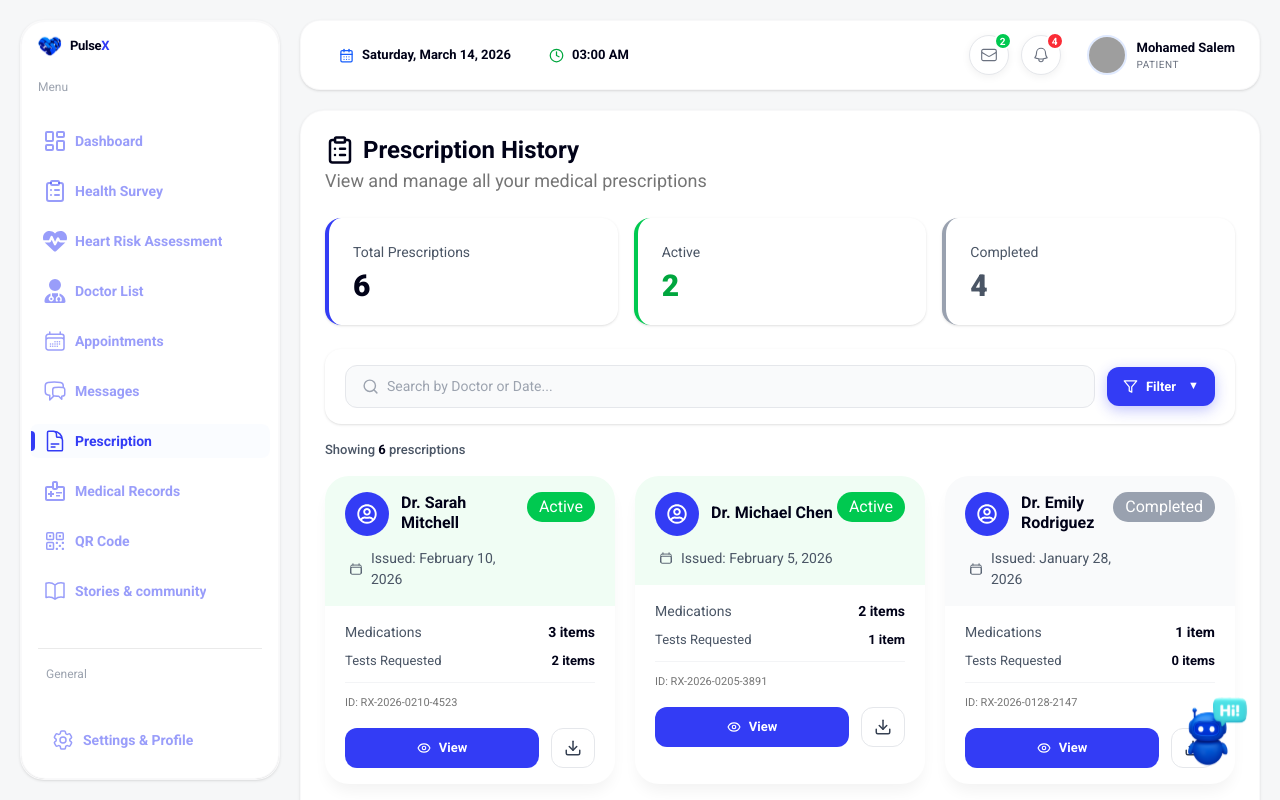
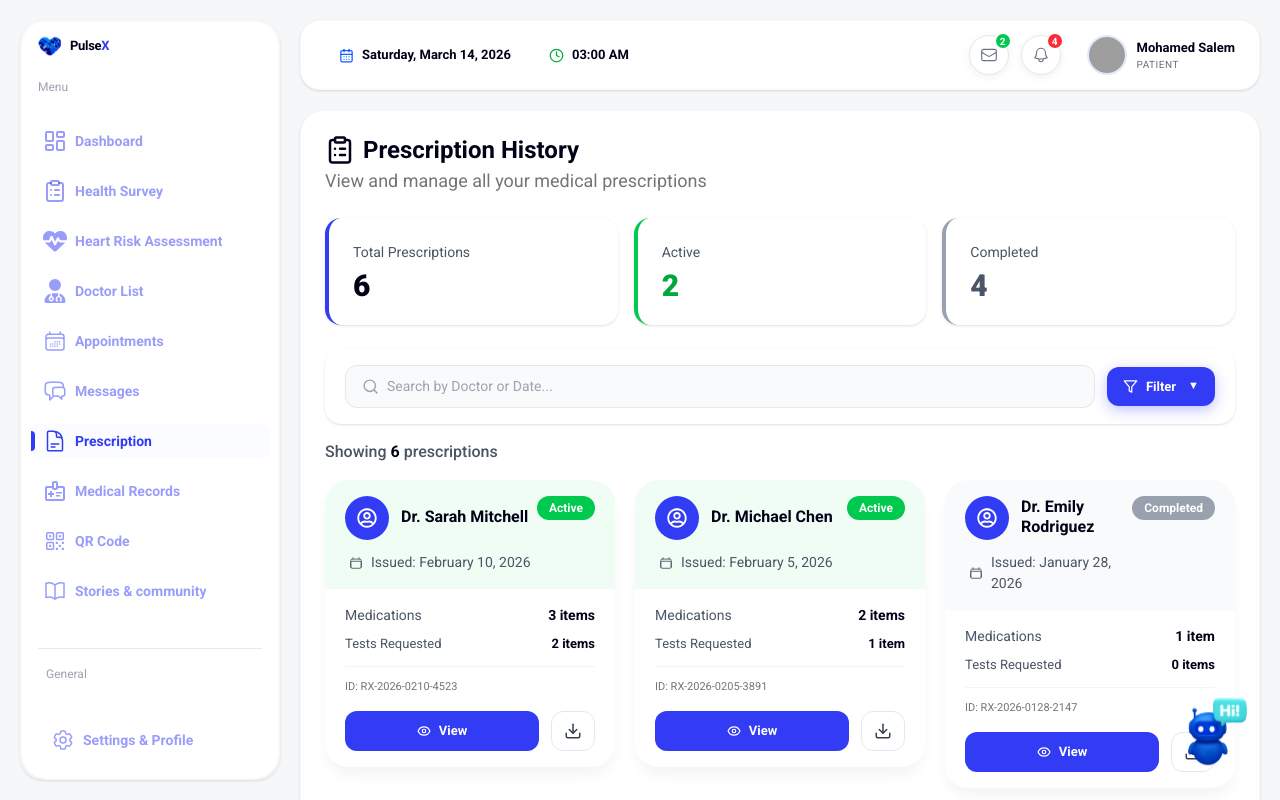
Before and after one commit to nouran-Omar/version-2-2, a React (Vite) app: page /patient/prescription in a window 1280 px wide. Shown: the top 800 px of the page. Built offline with nearby package versions, Linux system fonts and the light colour scheme; grey boxes are pictures that could not be loaded.

Commit message:
Fix animations, font sizes, and CSS typo in PatientPrescriptions
Co-authored-by: nouran-Omar <183525323+nouran-Omar@users.noreply.github.com>

```diff
--- a/src/features/patient/components/PatientPrescriptions/PatientPrescriptions.jsx
+++ b/src/features/patient/components/PatientPrescriptions/PatientPrescriptions.jsx
@@ -392,7 +392,7 @@ const PatientPrescriptions = () => {
       </div>
 
       {/* ── Count ── */}
-      <p className="text-[13px] text-[#4A5565] font-medium mb-4">
+      <p className="text-[16px] text-[#4A5565] font-medium mb-4">
         Showing <span className="font-bold text-black-main-text">{filtered.length}</span> prescription{filtered.length !== 1 ? 's' : ''}
       </p>
 
@@ -460,12 +460,14 @@ const PrescriptionCard = ({ item, index, visible, onView }) => {
 
   return (
     <div
-      className="bg-white  rounded-3xl overflow-hidden shadow-[0_10px_15px_-3px_rgba(0,0,0,0.05)] transition-transform duration-300 hover:-translate-y-1"
       style={{
         opacity:    visible ? 1 : 0,
         transform:  visible ? 'translateY(0) scale(1)' : 'translateY(28px) scale(0.97)',
         transition: `opacity 0.5s ease ${delay}ms, transform 0.5s ease ${delay}ms`,
       }}
+    >
+    <div
+      className="bg-white rounded-3xl overflow-hidden shadow-[0_10px_15px_-3px_rgba(0,0,0,0.05)] transition-transform duration-300 hover:-translate-y-1"
     >
       {/* header */}
 <div className={`px-5 py-4 flex items-start justify-between ${isActive ? 'bg-[#F0FDF4]' : 'bg-[#F9FAFB]'}`}>
@@ -495,7 +497,7 @@ const PrescriptionCard = ({ item, index, visible, onView }) => {
   </div>
 
   {/* الجزء الأيمن: حالة الروشتة فقط */}
-  <span className={`px-3 py-[3px] rounded-full text-[12px]font-bold shrink-0 ${isActive ? 'bg-[#00C950] text-white' : 'bg-[#99A1AF] text-white'}`}>
+  <span className={`px-3 py-[3px] rounded-full text-[12px] font-bold shrink-0 ${isActive ? 'bg-[#00C950] text-white' : 'bg-[#99A1AF] text-white'}`}>
     {item.status}
   </span>
 
@@ -533,6 +535,7 @@ const PrescriptionCard = ({ item, index, visible, onView }) => {
         </div>
       </div>
     </div>
+    </div>
   );
 };
 
```
